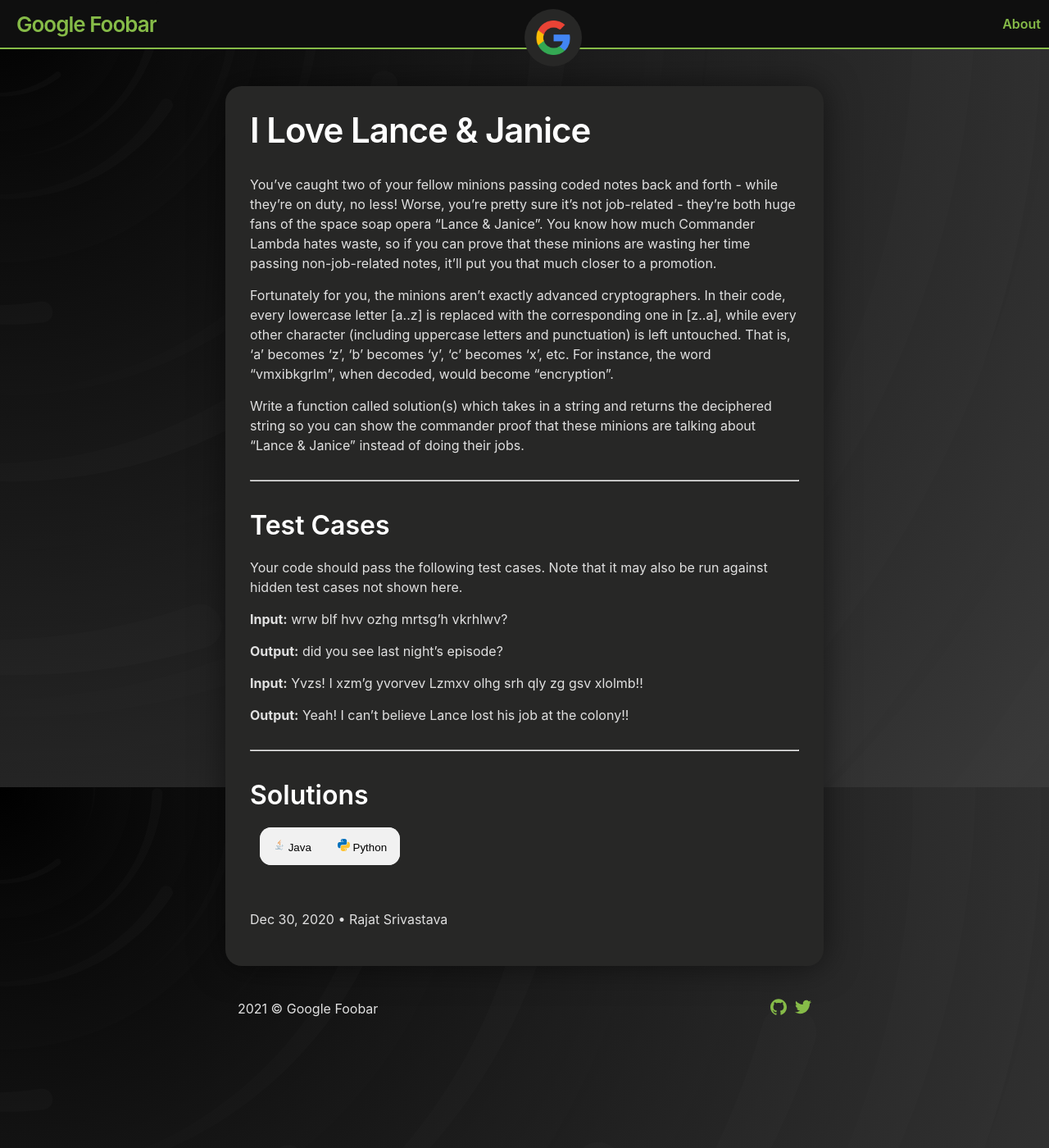
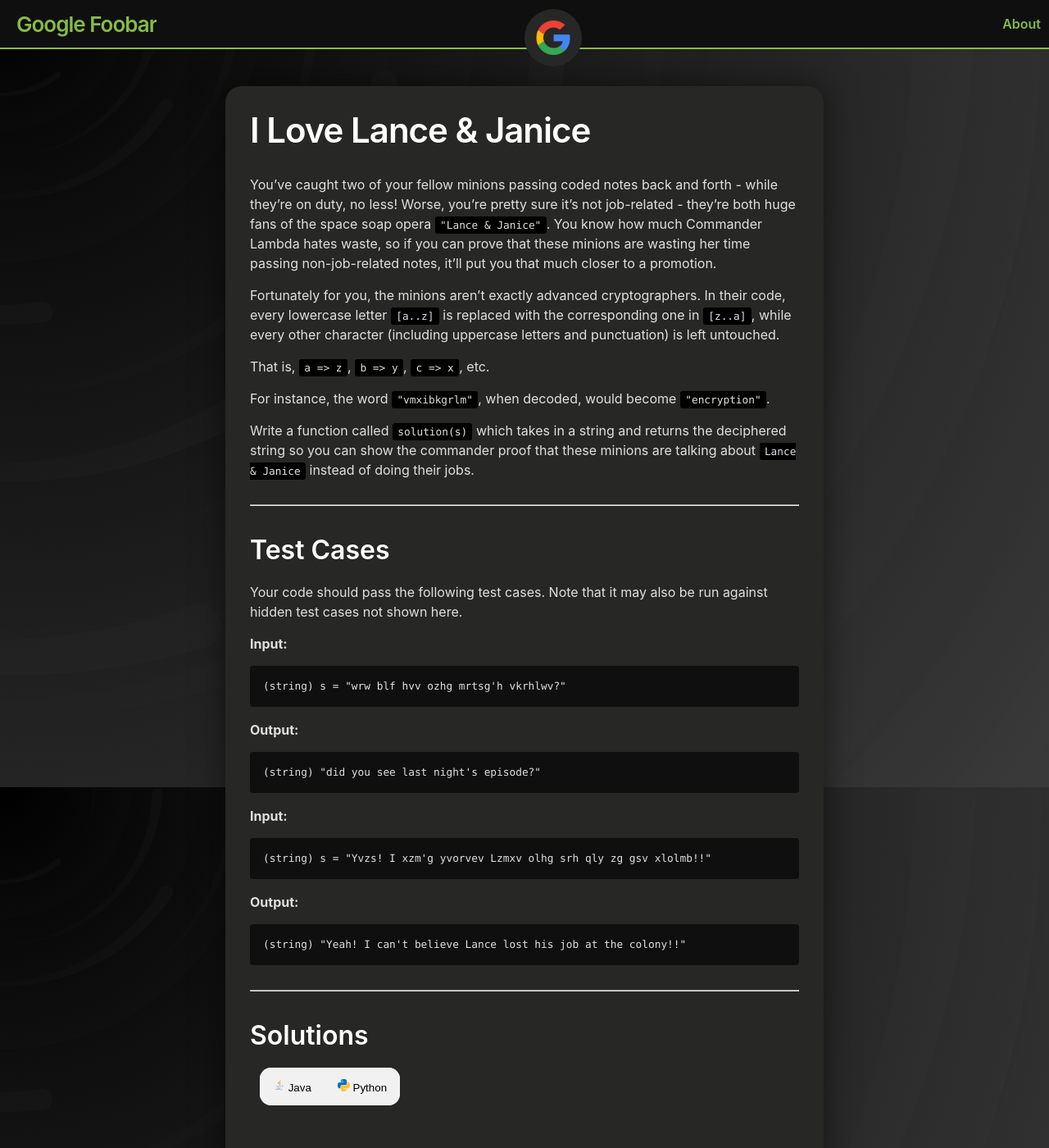
Before and after one commit to rajat19/foobar, a Jekyll site: the page built from _posts/2020-12-30-i-love-lance-janice.md, in a window 1280 px wide and 1400 px high. Shown: the whole window at 82% size. Built offline with Jekyll 4.4.1, drawn with Linux system fonts in a browser that asks for light colours.

Commit message:
improve posts formatting

```diff
--- a/_posts/2020-12-30-i-love-lance-janice.md
+++ b/_posts/2020-12-30-i-love-lance-janice.md
@@ -3,26 +3,39 @@
 author: Rajat Srivastava
 title: I Love Lance & Janice
 folder: i-love-lance-janice
+category: 1
 ---
 
-You've caught two of your fellow minions passing coded notes back and forth - while they're on duty, no less! Worse, you're pretty sure it's not job-related - they're both huge fans of the space soap opera "Lance & Janice". You know how much Commander Lambda hates waste, so if you can prove that these minions are wasting her time passing non-job-related notes, it'll put you that much closer to a promotion.
+You've caught two of your fellow minions passing coded notes back and forth - while they're on duty, no less! Worse, you're pretty sure it's not job-related - they're both huge fans of the space soap opera `"Lance & Janice"`. You know how much Commander Lambda hates waste, so if you can prove that these minions are wasting her time passing non-job-related notes, it'll put you that much closer to a promotion.
 
-Fortunately for you, the minions aren't exactly advanced cryptographers. In their code, every lowercase letter [a..z] is replaced with the corresponding one in [z..a], while every other character (including uppercase letters and punctuation) is left untouched.  That is, 'a' becomes 'z', 'b' becomes 'y', 'c' becomes 'x', etc.  For instance, the word "vmxibkgrlm", when decoded, would become "encryption".
+Fortunately for you, the minions aren't exactly advanced cryptographers. In their code, every lowercase letter `[a..z]` is replaced with the corresponding one in `[z..a]`, while every other character (including uppercase letters and punctuation) is left untouched.
 
-Write a function called solution(s) which takes in a string and returns the deciphered string so you can show the commander proof that these minions are talking about "Lance & Janice" instead of doing their jobs.
+That is, `a => z`, `b => y`, `c => x`, etc.
+
+For instance, the word `"vmxibkgrlm"`, when decoded, would become `"encryption"`.
+
+Write a function called `solution(s)` which takes in a string and returns the deciphered string so you can show the commander proof that these minions are talking about `Lance & Janice` instead of doing their jobs.
 
 ---
 ## Test Cases
 Your code should pass the following test cases.
 Note that it may also be run against hidden test cases not shown here.
 
-**Input:** wrw blf hvv ozhg mrtsg'h vkrhlwv?
+**Input:**
 
-**Output:** did you see last night's episode?
+	(string) s = "wrw blf hvv ozhg mrtsg'h vkrhlwv?"
 
-**Input:** Yvzs! I xzm'g yvorvev Lzmxv olhg srh qly zg gsv xlolmb!!
+**Output:**
 
-**Output:** Yeah! I can't believe Lance lost his job at the colony!!
+	(string) "did you see last night's episode?"
+
+**Input:**
+
+	(string) s = "Yvzs! I xzm'g yvorvev Lzmxv olhg srh qly zg gsv xlolmb!!"
+
+**Output:**
+
+	(string) "Yeah! I can't believe Lance lost his job at the colony!!"
 
 ---
 ## Solutions
```
Also changed, not shown: _posts/2020-12-31-elevator-maintenance.md (+15 -6 lines), _posts/2020-12-31-lovely-lucky-lambs.md (+18 -9 lines), _posts/2021-01-01-bomb-baby.md (+17 -6 lines), _posts/2021-01-01-the-grandest-staircase-of-them-all.md (+18 -10 lines).
